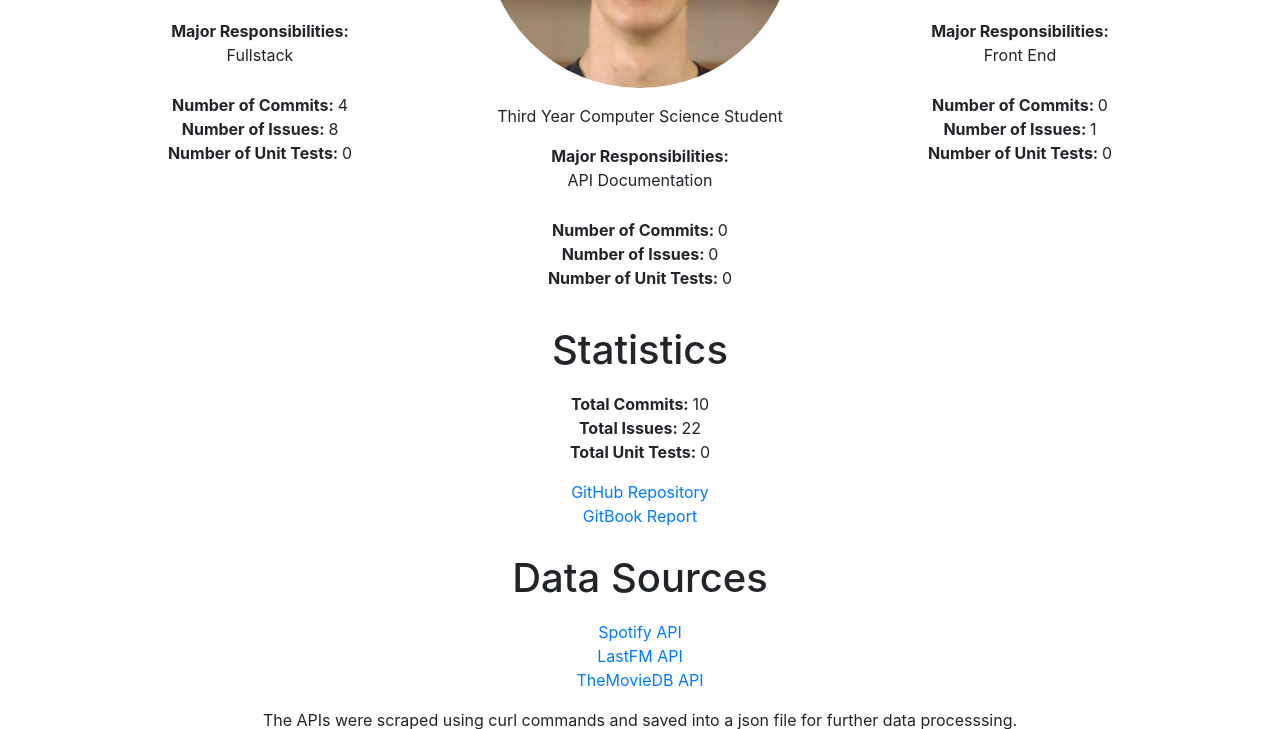
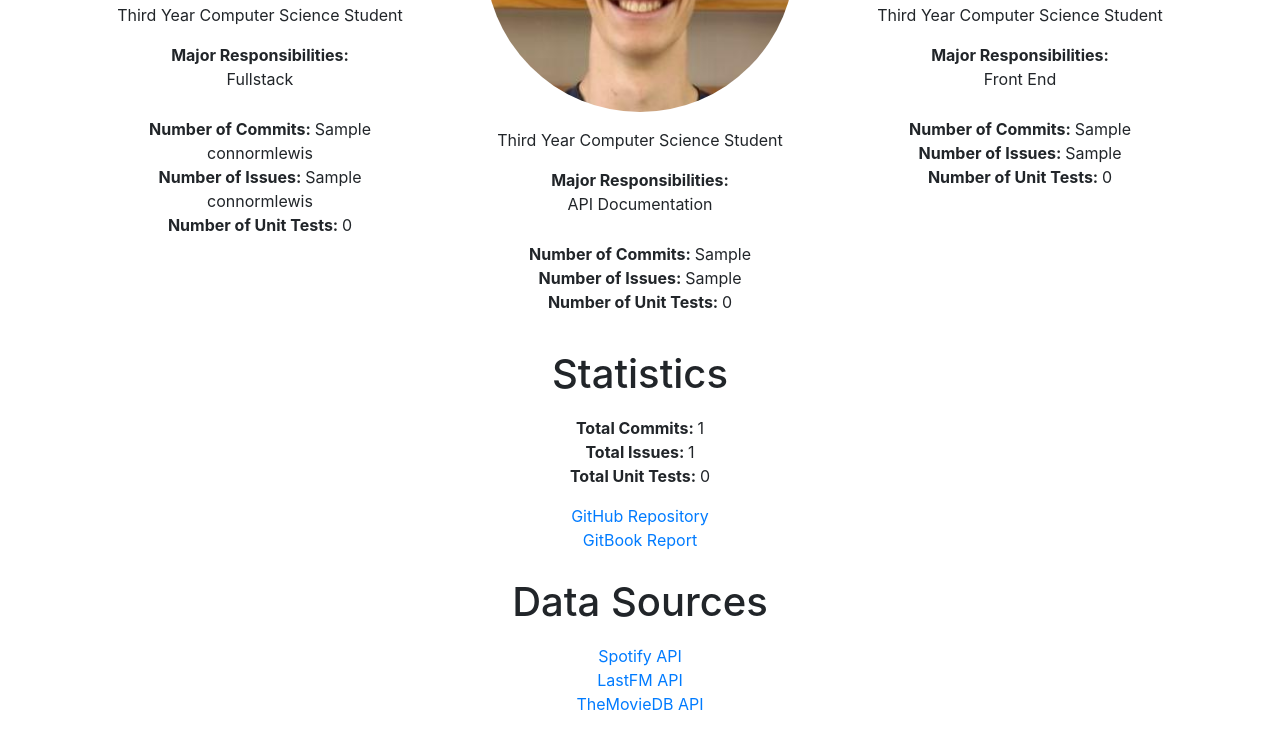
Before and after one commit to connormlewis/SoundtrackDB, a Flask app: template templates/about.html in a window 1280 px wide. Shown: the part 1327-2056 px from the top of the page. Run offline with Flask 2, Linux system fonts and the light colour scheme; the template is opened without the code that fills it: most values are stand-ins (such as "Sample title", 1, 10 or a date in 2020); some libraries are stand-ins or nearby versions.

Commit message:
added GitHub scraping

```diff
--- a/requirements.txt
+++ b/requirements.txt
@@ -1,2 +1,3 @@
 flask
 Jinja2
+requests
--- a/run.py
+++ b/run.py
@@ -1,5 +1,6 @@
 import json
 from flask import Flask, render_template, abort
+import requests
 
 app = Flask('SoundtrackDB')
 
@@ -60,7 +61,37 @@ def get_single_media(media_name: str):
 
 @app.route('/about')
 def get_about():
-    return render_template('about.html')
+    return render_template('about.html', commits=get_commits()[0], total_commits=get_commits()[1],
+                             issues=get_issues()[0], total_issues=get_issues()[1])
+
+def get_commits():
+    url = 'https://api.github.com/repos/connormlewis/idb/stats/contributors'
+    data = requests.get(url)
+    json_list = data.json()
+    all_commits = 0
+    team = {'stevex196x':0, 'TheSchaft':0, 'melxtru':0, 'aylish19':0, 'connormlewis':0, 'tsukkisuki':0}
+    for entry in json_list:
+        total = entry['total']
+        user_name = entry['author']['login']
+        team[user_name] = total
+        all_commits += total
+    return (team, total)
+
+def get_issues():
+    url = 'https://api.github.com/repos/connormlewis/idb/issues?state=all&filter=all'
+    #login_url = 'https://api.github.com/user?access_token=43c3a1848527941be68055b0744de7b0ac2ab2ca'
+    #data = requests.get(login_url)
+    data = requests.get(url)
+    json_list = data.json()
+    all_issues = 0
+    team = {'stevex196x':0, 'TheSchaft':0, 'melxtru':0, 'aylish19':0, 'connormlewis':0, 'tsukkisuki':0}
+    for entry in json_list:
+        #if 'pull_request' not in entry:
+        team[entry['user']['login']] += 1
+        all_issues += 1
+    return (team, all_issues)
+
+
 
 @app.errorhandler(404)
 def page_not_found(e):
--- a/templates/about.html
+++ b/templates/about.html
@@ -19,8 +19,8 @@
         <p class="bio"><p>Third Year Computer Science Student</p>
         <p class="responsibilities"><strong>Major Responsibilities:</strong><br>Front End<br></p>
         <p class="stats">
-          <strong>Number of Commits: </strong>2<br>
-          <strong>Number of Issues: </strong>0<br>
+          <strong>Number of Commits: </strong>{{commits['tsukkisuki']}}<br>
+          <strong>Number of Issues: </strong>{{issues['tsukkisuki']}}<br>
           <strong>Number of Unit Tests: </strong>0<br>
         </p>
       </div>
@@ -30,8 +30,8 @@
         <p class="bio"><p>Third Year Computer Science Student</p>
         <p class="responsibilities"><strong>Major Responsibilities:</strong><br>Front End<br></p>
         <p class="stats">
-          <strong>Number of Commits: </strong>0<br>
-          <strong>Number of Issues: </strong>12<br>
+          <strong>Number of Commits: </strong>{{commits['aylish19']}}<br>
+          <strong>Number of Issues: </strong>{{issues['aylish19']}}<br>
           <strong>Number of Unit Tests: </strong>0<br>
         </p>
       </div>
@@ -41,8 +41,8 @@
         <p class="bio"><p>Third Year Computer Science Student</p>
         <p class="responsibilities"><strong>Major Responsibilities:</strong><br>Front End</p>
         <p class="stats">
-          <strong>Number of Commits: </strong>0<br>
-          <strong>Number of Issues: </strong>0<br>
+          <strong>Number of Commits: </strong>{{commits['melxtru']}}<br>
+          <strong>Number of Issues: </strong>{{issues['melxtru']}}<br>
           <strong>Number of Unit Tests: </strong>0<br>
         </p>
       </div>
@@ -54,8 +54,8 @@
         <p class="bio"><p>Third Year Computer Science Student</p>
         <p class="responsibilities"><strong>Major Responsibilities:</strong><br>Fullstack</p>
         <p class="stats">
-          <strong>Number of Commits: </strong>4<br>
-          <strong>Number of Issues: </strong>8<br>
+          <strong>Number of Commits: </strong>{{commits['connormlewis']}}<br>
+          <strong>Number of Issues: </strong>{{issues['connormlewis']}}<br>
           <strong>Number of Unit Tests: </strong>0<br>
         </p>
       </div>
@@ -65,8 +65,8 @@
         <p class="bio"><p>Third Year Computer Science Student</p>
         <p class="responsibilities"><strong>Major Responsibilities:</strong><br>API Documentation</p>
         <p class="stats">
-          <strong>Number of Commits: </strong>0<br>
-          <strong>Number of Issues: </strong>0<br>
+          <strong>Number of Commits: </strong>{{commits['TheSchaft']}}<br>
+          <strong>Number of Issues: </strong>{{issues['TheSchaft']}}<br>
           <strong>Number of Unit Tests: </strong>0<br>
         </p>
       </div>
@@ -76,8 +76,8 @@
         <p class="bio"><p>Third Year Computer Science Student</p>
         <p class="responsibilities"><strong>Major Responsibilities:</strong><br>Front End<br></p>
         <p class="stats">
-          <strong>Number of Commits: </strong>0<br>
-          <strong>Number of Issues: </strong>1<br>
+          <strong>Number of Commits: </strong>{{commits['stevex196x']}}<br>
+          <strong>Number of Issues: </strong>{{issues['stevex196x']}}<br>
           <strong>Number of Unit Tests: </strong>0<br>
         </p>
       </div>
@@ -85,8 +85,8 @@
   </div>
   <div class="statistics">
     <h1>Statistics</h1>
-    <p><strong>Total Commits: </strong>10<br>
-      <strong>Total Issues: </strong>22<br>
+    <p><strong>Total Commits: </strong>{{total_commits}}<br>
+      <strong>Total Issues: </strong>{{total_issues}}<br>
       <strong>Total Unit Tests: </strong>0</p>
     <p><a href="https://github.com/connormlewis/idb">GitHub Repository</a><br>
     <a href="https://connormlewis.gitbooks.io/report/ ">GitBook Report</a></p>
```
